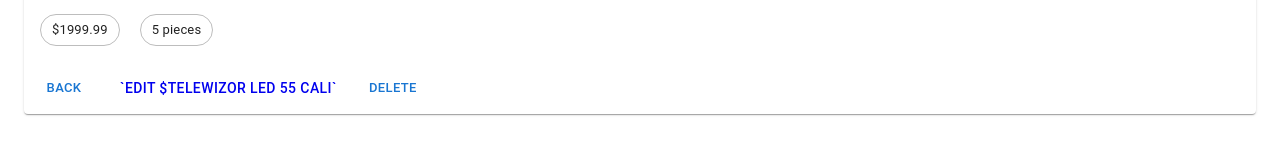
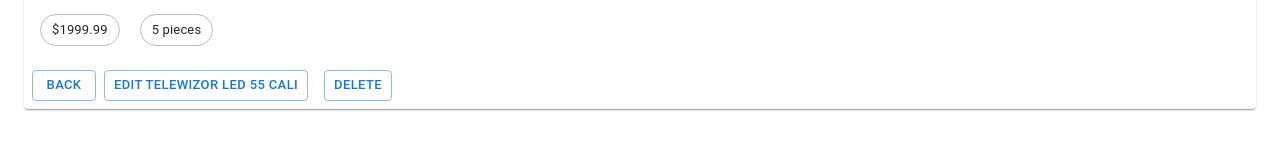
Before and after one commit to duszaemilia/alegrosz, a React (Vite) app: page /product-details/1 in a window 1280 px wide. Shown: the part 483-638 px from the top of the page. Built offline with nearby package versions, Linux system fonts and the light colour scheme; data requests are answered from the project's data file.

Commit message:
fixing class component style

```diff
--- a/src/components/EditProduct.jsx
+++ b/src/components/EditProduct.jsx
@@ -5,7 +5,12 @@ import Container from "@mui/material/Container";
 import {useParams} from "react-router-dom";
 
 class EditProduct extends Component {
-
+    constructor(props) {
+        super(props);
+        this.state = {
+            product: {},
+        };
+    }
 
     componentDidMount() {
         this.getProduct(this.props.productId).then((product) => {
--- a/src/components/ProductDetails.jsx
+++ b/src/components/ProductDetails.jsx
@@ -72,17 +72,26 @@ function ProductDetails() {
                             </CardContent>
                             <CardActions>
                                 <Link to={"/"}>
-                                    <Button size="small">Back</Button>
+                                    <Button size="small" variant="outlined">
+                                        Back
+                                    </Button>
                                 </Link>
+
                                 <Link to={`/product-edit/${product.id}`}>
                                     <Button
                                         size="small"
-                                        variant="outline">
-                                        `Edit ${product.name}`
+                                        variant="outlined"
+                                        sx={{marginRight: 1}}
+                                    >
+                                        Edit {product.name}
                                     </Button>
                                 </Link>
 
-                                <Button onClick={deleteProduct} size="small">
+                                <Button
+                                    onClick={deleteProduct}
+                                    size="small"
+                                    variant="outlined"
+                                >
                                     Delete
                                 </Button>
                             </CardActions>
@@ -91,8 +100,7 @@ function ProductDetails() {
                 </Grid>
             </Container>
         </>
-    )
-        ;
+    );
 }
 
 export default ProductDetails;
--- a/src/helpers/router.jsx
+++ b/src/helpers/router.jsx
@@ -25,7 +25,7 @@ export const router = createBrowserRouter([
             {
                 path: "product-edit/:productId",
                 element: <EditProduct/>,
-            }
+            },
         ],
     },
 ]);
```
